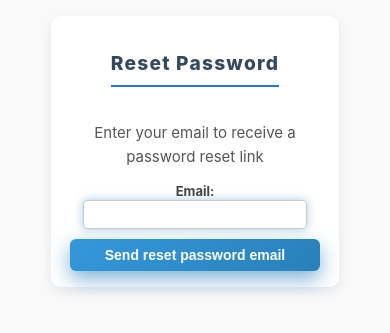
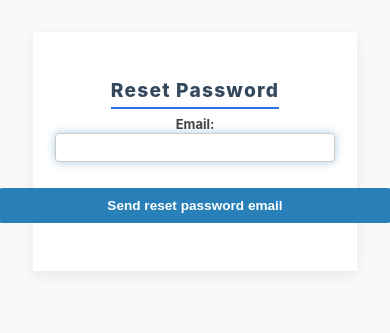
Before and after one commit to yohaneqy-cyber/todolist, a Django app: page /reset-password/ in a window 390 px wide. Shown: the part 60-393 px from the top of the page. Run offline with Django 5.2, Linux system fonts and the light colour scheme.

Commit message:
Initial commit

```diff
--- a/base/static/css/style.css
+++ b/base/static/css/style.css
@@ -1,3 +1,78 @@
+
+.error-message {
+  color: #e74c3c;
+  font-size: 0.9rem;
+  margin-top: 0.3rem;
+  font-weight: 600;
+  /* خطاها رو کمی فاصله از input میدم */
+  padding-left: 4px;
+}
+
+.auth-button {
+  width: 100%;
+  padding: 12px;
+  background-color: #2980b9;
+  color: white;
+  font-size: 1.1rem;
+  font-weight: 600;
+  border: none;
+  border-radius: 8px;
+  cursor: pointer;
+  transition: background-color 0.3s ease;
+}
+
+.auth-button:hover {
+  background-color: #1c5ea8;
+}
+
+
+  .error-message {
+    color: #e74c3c;
+    font-size: 0.9rem;
+    margin-top: 0.3rem;
+  }
+
+  .auth-button {
+    width: 100%;
+    padding: 12px;
+    background-color: #2980b9;
+    color: white;
+    font-size: 1.1rem;
+    font-weight: 600;
+    border: none;
+    border-radius: 8px;
+    cursor: pointer;
+    transition: background-color 0.3s ease;
+  }
+
+  .auth-button:hover {
+    background-color: #1c5ea8;
+  }
+  .error-message {
+    color: #e74c3c;
+    font-size: 0.9rem;
+    margin-top: 0.3rem;
+  }
+
+  .auth-button {
+    width: 100%;
+    padding: 12px;
+    background-color: #2980b9;
+    color: white;
+    font-size: 1.1rem;
+    font-weight: 600;
+    border: none;
+    border-radius: 8px;
+    cursor: pointer;
+    transition: background-color 0.3s ease;
+  }
+
+  .auth-button:hover {
+    background-color: #1c5ea8;
+  }
+
+
+
 .error-message {
   display: inline-flex;
   align-items: center;
@@ -63,32 +138,47 @@
   left: 0;
 }
 
-/* Container and form */
+/* اختصاصی برای bio که textarea است */
+/* Make the form container more compact */
 .auth-container {
-  max-width: 420px;
-  margin: 3rem auto;
-  padding: 1rem 1.5rem;
-  box-shadow: 0 0 10px #ccc;
-  border-radius: 12px;
-  background: #fff;
-  box-sizing: border-box;
+  max-width: 500px !important;
+  width: 90% !important;
+  margin: 1rem auto !important;
+  background: #fff !important;
+  border-radius: 10px !important;
+  padding: 1rem 1rem !important;
+  box-shadow: 0 4px 12px rgba(25, 42, 86, 0.08) !important;
+  display: flex !important;
+  text-align: center;
+  flex-direction: column !important;
+  align-items: center !important;
+  font-family: 'Inter', 'Segoe UI', Tahoma, Geneva, Verdana, sans-serif !important;
+  color: #2c3e50 !important;
+  box-sizing: border-box !important;
+  transition: box-shadow 0.4s ease !important;
 }
 
 .auth-title {
-  margin-bottom: 1rem;
+  white-space: nowrap !important;   /* جلوگیری از شکستن خط */
+  overflow: hidden;                 /* مخفی کردن اگر خیلی طولانی شد */
+  text-overflow: ellipsis;          /* نمایش ... اگر متن خیلی طولانی شد */
+  font-size: 1.4rem !important;    /* کوچک‌تر کردن فونت */
+  font-weight: 800;
+  color: #34495e;
+  margin-bottom: 1.6rem;
   text-align: center;
-  font-size: 1.3rem; /* کوچکتر */
-  color: #333;
+  letter-spacing: 1.2px;
+  user-select: none;
 }
 
 .auth-button {
-  width: 100%;
+  width: 400px; /* پر کردن کل عرض کانتینر */
   padding: 10px;
   background-color: #2980b9;
   border: none;
   border-radius: 8px;
   color: white;
-  font-size: 1rem; /* کوچکتر */
+  font-size: 1rem;
   cursor: pointer;
   margin-top: 1rem;
   transition: background-color 0.3s ease;
@@ -96,6 +186,14 @@
 
 .auth-button:hover {
   background-color: #1f6391;
+  box-shadow: 0 6px 18px rgba(31, 99, 145, 0.7);
+  transform: translateY(-2px);
+}
+
+.auth-button:active {
+  background-color: #16608b;
+  box-shadow: 0 3px 8px rgba(22, 96, 139, 0.5);
+  transform: translateY(0);
 }
 
 .auth-links {
@@ -105,24 +203,39 @@
 
 .auth-links a {
   color: #2980b9;
+  font-weight: 600;
   text-decoration: none;
-  font-weight: 600;
-  font-size: 0.9rem; /* کوچکتر */
+  font-size: 0.9rem;
 }
 
 .auth-links a:hover {
   text-decoration: underline;
 }
 
-/* Smooth slide + fade in (smaller) */
-@keyframes slideFadeInSmall {
-  0% {
-    opacity: 0;
-    transform: translateY(-8px);
-  }
-  100% {
-    opacity: 1;
-    transform: translateY(0);
+/* Responsive */
+@media (max-width: 480px) {
+  .auth-container {
+    max-width: 100% !important;
+    margin: 2rem auto !important;
+    padding: 1.5rem 1.5rem !important;
+    border-radius: 0 !important;
+  }
+
+  .auth-title {
+    font-size: 1.1rem !important;
+    margin-bottom: 1.2rem !important;
+  }
+
+  .auth-button {
+    font-size: 1rem !important;
+    padding: 12px 0 !important;
+    margin-top: 1.5rem !important;
+    margin-bottom: 1rem !important;
+    border-radius: 8px !important;
+  }
+
+  .auth-links a {
+    font-size: 0.85rem !important;
   }
 }
 
@@ -255,7 +368,7 @@
   box-shadow: 0 2px 6px rgba(42, 128, 185, 0.4);
 }
 
-/* ریسپانسیو برای موبیل */
+/* ریسپانسیو برای موبایل */
 @media (max-width: 480px) {
   .auth-container {
     padding: 2rem 1.5rem !important; /* padding بالا و پایین بزرگتر */
@@ -263,8 +376,14 @@
     box-sizing: border-box;
   }
 
-  .auth-title {
-    font-size: 0.85rem !important;
+  .auth-title, /* شامل h4 با کلاس auth-title */
+  h4.auth-title {
+    font-size: 0.75rem !important; /* فونت کوچکتر */
+    white-space: nowrap !important; /* جلوگیری از شکست خط */
+    overflow: hidden !important; /* مخفی کردن اضافی */
+    text-overflow: ellipsis !important; /* نمایش ... در صورت کمبود فضا */
+    margin-bottom: 0.5rem !important;
+    line-height: 1.1 !important;
   }
 
   .auth-button {
@@ -275,6 +394,13 @@
   .auth-links a,
   .login-links a {
     font-size: 0.75rem !important;
+  }
+
+  /* اگر در جایی h2 هم داری */
+  h2 {
+    font-size: 0.7rem !important;
+    line-height: 1.1 !important;
+    margin-bottom: 0.5rem !important;
   }
 }
 
@@ -1215,12 +1341,6 @@ ul li a:hover {
   color: #1e4cb8;
 }
 
-.auth-title {
-  text-align: center;
-  margin-bottom: 25px;
-  font-size: 26px;
-  color: #333;
-}
 
 .auth-form label {
   display: block;
@@ -1245,22 +1365,7 @@ ul li a:hover {
   outline: none;
 }
 
-.auth-button {
-  width: 100%;
-  background-color: #2a72e5;
-  color: white;
-  padding: 12px;
-  border: none;
-  border-radius: 8px;
-  font-weight: 600;
-  font-size: 16px;
-  cursor: pointer;
-  transition: background-color 0.3s ease;
-}
-
-.auth-button:hover {
-  background-color: #174dc5;
-}
+
 
 .auth-links {
   text-align: center;
@@ -1285,12 +1390,6 @@ ul li a:hover {
 }
 
 
-
-.auth-title {
-  font-size: 22px;
-  margin-bottom: 15px;
-  color: #333;
-}
 
 .auth-email {
   font-weight: bold;
@@ -1605,25 +1704,7 @@ form p input[type="password"]:focus {
   box-shadow: 0 0 4px #4a90e2;
 }
 
-/* اختصاصی برای bio که textarea است */
-/* Make the form container more compact */
-.auth-container {
-  max-width: 500px !important;
-  width: 80% !important;
-  margin: 1rem auto !important;
-  background: #fff !important;
-  border-radius: 10px !important;
-  padding: 1rem 1.2rem !important;
-  box-shadow: 0 4px 12px rgba(25, 42, 86, 0.08) !important;
-  display: flex !important;
-  text-align: center;
-  flex-direction: column !important;
-  align-items: center !important;
-  font-family: 'Inter', 'Segoe UI', Tahoma, Geneva, Verdana, sans-serif !important;
-  color: #2c3e50 !important;
-  box-sizing: border-box !important;
-  transition: box-shadow 0.4s ease !important;
-}
+
 
 /* Make form field blocks tighter */
 .auth-form p {
@@ -1675,31 +1756,12 @@ textarea[name="bio"] {
   max-width: 280px !important;
 }
 
-/* Submit button */
-.auth-button {
-  padding: 8px 14px !important;
-  font-size: 14px !important;
-  border-radius: 6px !important;
-  margin-top: 8px !important;
-  cursor: pointer;
-}
 
 .auth-container:hover {
   box-shadow: 0 20px 60px rgba(25, 42, 86, 0.25);
 }
 
-.auth-title {
-  white-space: nowrap !important;   /* جلوگیری از شکستن خط */
-  overflow: hidden;                 /* مخفی کردن اگر خیلی طولانی شد */
-  text-overflow: ellipsis;          /* نمایش ... اگر متن خیلی طولانی شد */
-  font-size: 1.4rem !important;    /* کوچک‌تر کردن فونت */
-  font-weight: 800;
-  color: #34495e;
-  margin-bottom: 1.6rem;
-  text-align: center;
-  letter-spacing: 1.2px;
-  user-select: none;
-}
+
 
 .auth-label {
   align-self: flex-start;
@@ -1735,27 +1797,9 @@ textarea[name="bio"] {
   box-shadow: 0 0 10px rgba(41, 128, 185, 0.4);
 }
 
-.auth-button {
-  width: 100%;
-  padding: 0.9rem 1rem;
-  font-size: 1.15rem;
-  font-weight: 700;
-  color: white;
-  background: linear-gradient(135deg, #3498db, #2980b9);
-  border: none;
-  border-radius: 16px;
-  cursor: pointer;
-  box-shadow: 0 8px 20px rgba(41, 128, 185, 0.6);
-  transition: background 0.4s ease, box-shadow 0.4s ease;
-  user-select: none;
-}
-
-.auth-button:hover,
-.auth-button:focus {
-  background: linear-gradient(135deg, #2980b9, #1c5980);
-  box-shadow: 0 10px 28px rgba(25, 90, 128, 0.8);
-  outline: none;
-}
+
+
+
 
 .auth-link {
   position: relative !important;
@@ -1824,11 +1868,7 @@ textarea[name="bio"] {
   }
 }
 
-.auth-title {
-  text-align: center;
-  font-size: 1.5rem;
-  margin-bottom: 1.5rem;
-}
+
 
 .auth-form label {
   display: block;
@@ -1850,21 +1890,7 @@ textarea[name="bio"] {
   box-sizing: border-box;
 }
 
-.auth-button {
-  width: 100%;
-  padding: 12px;
-  font-size: 1rem;
-  background-color: #4a90e2;
-  color: white;
-  border: none;
-  border-radius: 6px;
-  cursor: pointer;
-  transition: background 0.3s ease;
-}
-
-.auth-button:hover {
-  background-color: #357abd;
-}
+
 
 .auth-links {
   text-align: center;
@@ -2000,3 +2026,54 @@ textarea[name="bio"] {
     white-space: normal; /* اجازه شکست خط */
   }
 }
+
+.auth-form-fields {
+  display: flex;
+  flex-direction: column;
+  gap: 1rem;
+  margin-bottom: 1.5rem;
+}
+
+.form-group {
+  display: flex;
+  flex-direction: column;
+  align-items: center; /* وسط چین کردن افقی */
+}
+
+.auth-form-fields label {
+  font-weight: 600;
+  margin-bottom: 0.5rem;
+  color: #333;
+  text-align: center; /* متن وسط چین */
+  width: 100%;
+  max-width: 320px; /* محدود کردن عرض */
+}
+
+.auth-input {
+  width: 100%;
+  max-width: 320px; /* عرض ورودی */
+  padding: 10px 12px;
+  font-size: 1rem;
+  border: 1.5px solid #ccc;
+  border-radius: 6px;
+  transition: border-color 0.3s ease;
+  box-sizing: border-box;
+}
+
+.auth-input:focus {
+  border-color: #007BFF;
+  outline: none;
+}
+
+/* ریسپانسیو موبایل */
+@media (max-width: 480px) {
+  .auth-form-fields label,
+  .auth-input {
+    max-width: 100%;  /* تا عرض کل کانتینر کشیده بشه */
+    font-size: 1rem;
+  }
+
+  .auth-input {
+    padding: 12px 14px;
+  }
+}
--- a/base/templates/base/main.html
+++ b/base/templates/base/main.html
@@ -23,7 +23,28 @@
     {% endif %}
 
     {% block content %}{% endblock content %}
-    {% block scripts %}{% endblock %}
+
+    {% block scripts %}
+    <script>
+      document.addEventListener("DOMContentLoaded", function() {
+        const messages = document.querySelectorAll(".messages li");
+        if (messages.length === 0) return;
+
+        messages.forEach((msg) => {
+          setTimeout(() => {
+            msg.style.opacity = '0';
+            msg.style.transform = 'translateY(-10px)';
+          }, 2600);
+
+          setTimeout(() => {
+            if (msg.parentNode) {
+              msg.parentNode.removeChild(msg);
+            }
+          }, 3000);
+        });
+      });
+    </script>
+    {% endblock %}
 
 </body>
 </html>
--- a/base/templates/base/password_reset_request.html
+++ b/base/templates/base/password_reset_request.html
@@ -3,7 +3,6 @@
 {% block content %}
 <div class="auth-container">
     <h2 class="auth-title">Reset Password</h2>
-    <p class="auth-subtitle">Enter your email to receive a password reset link</p>
 
     <form method="POST" class="auth-form">
         {% csrf_token %}
--- a/base/views.py
+++ b/base/views.py
@@ -33,7 +33,7 @@ from rest_framework.views import APIView
 from rest_framework.permissions import IsAdminUser, IsAuthenticated
 from .models import Task, User, Category, RecurringTask, TaskHistory, FriendRequest, Friendship
 from .serializers import TaskSerializer
-from .forms import CustomUserCreationForm, ReminderForm, ChengeForm, RecurringTaskForm, TaskForm, LoginForm
+from .forms import CustomUserCreationForm, ReminderForm, ChengeForm, RecurringTaskForm, TaskForm, LoginForm, MySetPasswordForm
 
 User = get_user_model()
 
@@ -349,18 +349,20 @@ def LogoutUser(request):
     logout(request)
     return redirect('home')
 
+from django.contrib.auth import get_user_model
+User = get_user_model()
+
 def RegisterPage(request):
     if request.method == 'POST':
         form = CustomUserCreationForm(request.POST, request.FILES)
         if form.is_valid():
             email = form.cleaned_data.get('email')
 
-            inactive_users = User.objects.filter(email=email, is_active=False)
-            if inactive_users.exists():
-                inactive_users.delete()
+            # حذف کاربران غیر فعال با ایمیل مشابه
+            User.objects.filter(email=email, is_active=False).delete()
 
             user = form.save(commit=False)
-            user.is_active = False
+            user.is_active = False  # غیر فعال تا تایید ایمیل
             user.save()
 
             request.session['registered_email'] = user.email
@@ -489,14 +491,14 @@ def password_reset_confirm(request, uidb64, token):
 
     if user is not None and default_token_generator.check_token(user, token):
         if request.method == 'POST':
-            form = SetPasswordForm(user, request.POST)
+            form = MySetPasswordForm(user, request.POST)
             if form.is_valid():
                 form.save()
                 messages.success(request, 'Password Chenged')
                 return redirect('login')
 
         else:
-            form = SetPasswordForm(user)
+            form = MySetPasswordForm(user)
         return render(request, 'base/password_reset_confirm.html', {'form':form})
 
     else:
```
Also changed, not shown: base/forms.py (+13 -0 lines), base/templates/base/email_verification_sent.html (+3 -24 lines), base/templates/base/login_register.html (+5 -5 lines), base/templates/base/password_reset_confirm.html (+44 -2 lines), db.sqlite3.
